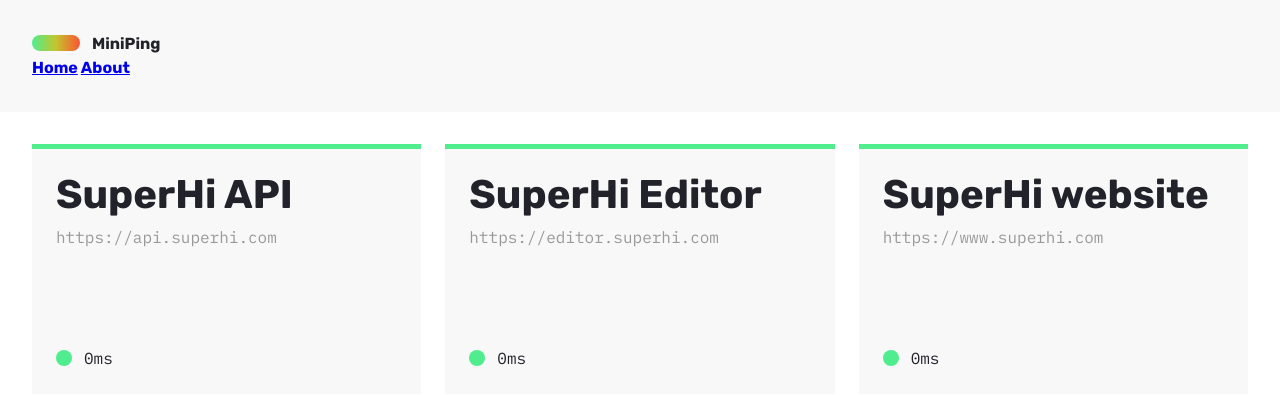
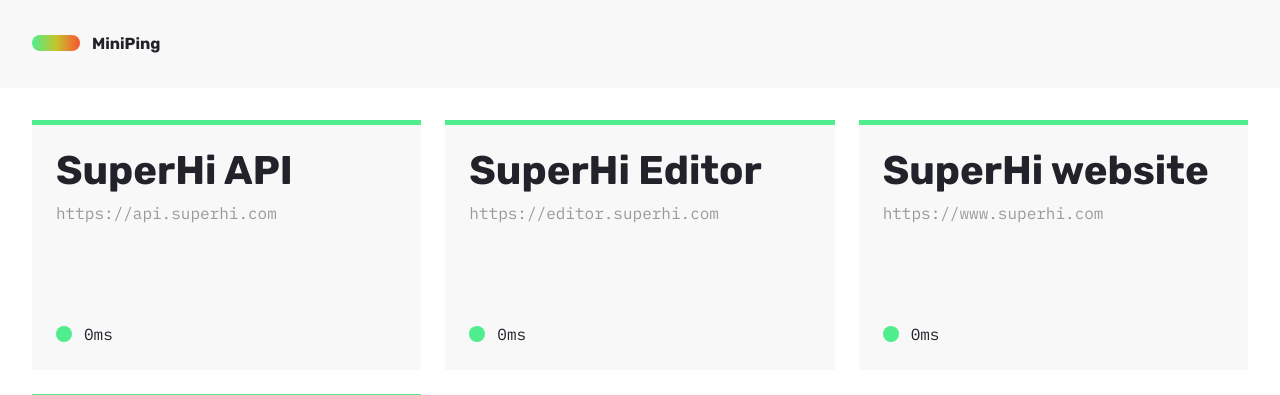
Before and after one commit to hugoroniaG/miniping_superhi, a Flask app: page / in a window 1280 px wide. Shown: the top 395 px of the page. Run offline with Flask 2, Linux system fonts and the light colour scheme; data that the repository does not hold is empty.

Commit message:
removed nav

```diff
--- a/templates/layout.html
+++ b/templates/layout.html
@@ -9,10 +9,6 @@
   <body>
     <header>
       <h1>MiniPing</h1>
-      <nav>
-        <a href="{{ url_for("home") }}">Home</a>
-        <a href="{{ url_for("about") }}">About</a>
-      </nav>
     </header>
 
     <section>
```
